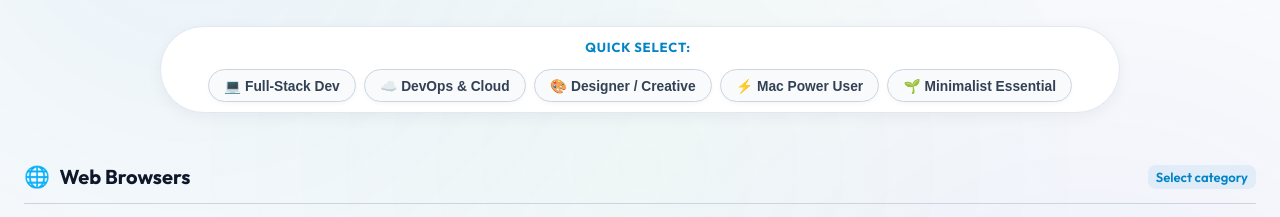
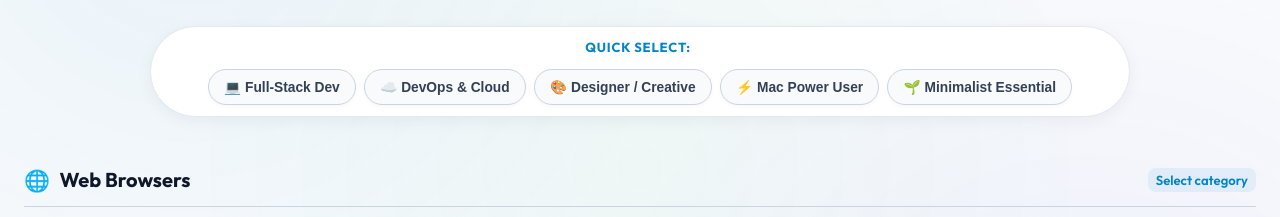
Before and after one commit to dvigo/macbrew, a plain HTML site: page index.html in a window 1280 px wide. Shown: the part 234-451 px from the top of the page. Drawn offline with Linux system fonts and the light colour scheme; a script that the page names is missing.

Commit message:
Fix preset pill line wrap jump on selection by enforcing flex container stability and white-space nowrap

```diff
--- a/styles.css
+++ b/styles.css
@@ -303,7 +303,7 @@ body {
 
 /* Presets Pills */
 .presets-wrapper {
-  display: inline-flex;
+  display: flex;
   align-items: center;
   justify-content: center;
   flex-wrap: wrap;
@@ -314,8 +314,9 @@ body {
   border: 1px solid rgba(255, 255, 255, 0.12);
   padding: 0.65rem 1.25rem;
   border-radius: var(--radius-full);
-  max-width: 960px;
+  max-width: 980px;
   margin: 0 auto;
+  min-height: 54px;
   box-shadow: 0 10px 30px rgba(0, 0, 0, 0.25);
 }
 
@@ -329,10 +330,13 @@ body {
   display: flex;
   align-items: center;
   gap: 0.35rem;
+  white-space: nowrap;
 }
 
 .presets-pills {
   display: flex;
+  align-items: center;
+  justify-content: center;
   flex-wrap: wrap;
   gap: 0.5rem;
 }
@@ -340,8 +344,10 @@ body {
 .preset-pill {
   display: inline-flex;
   align-items: center;
+  justify-content: center;
   gap: 0.4rem;
   padding: 0.45rem 0.95rem;
+  height: 36px;
   background: rgba(255, 255, 255, 0.07);
   border: 1px solid rgba(255, 255, 255, 0.14);
   border-radius: var(--radius-full);
@@ -349,14 +355,15 @@ body {
   font-weight: 600;
   color: #e2e8f0;
   cursor: pointer;
-  transition: all 0.2s cubic-bezier(0.4, 0, 0.2, 1);
+  white-space: nowrap;
+  box-sizing: border-box;
+  transition: background 0.2s ease, border-color 0.2s ease, box-shadow 0.2s ease, color 0.2s ease;
 }
 
 .preset-pill:hover {
   background: rgba(56, 189, 248, 0.18);
   color: #38bdf8;
   border-color: #38bdf8;
-  transform: translateY(-1px);
   box-shadow: 0 4px 12px rgba(56, 189, 248, 0.2);
 }
 
```
